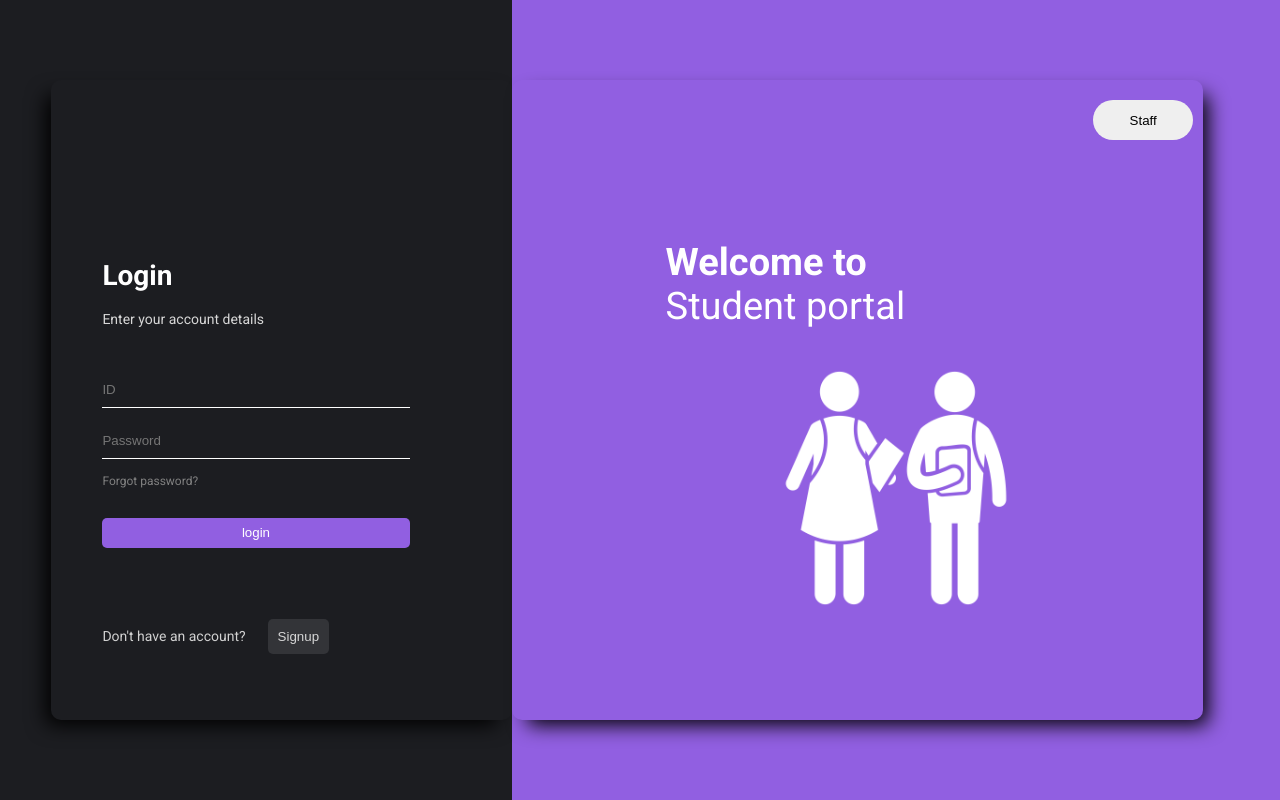
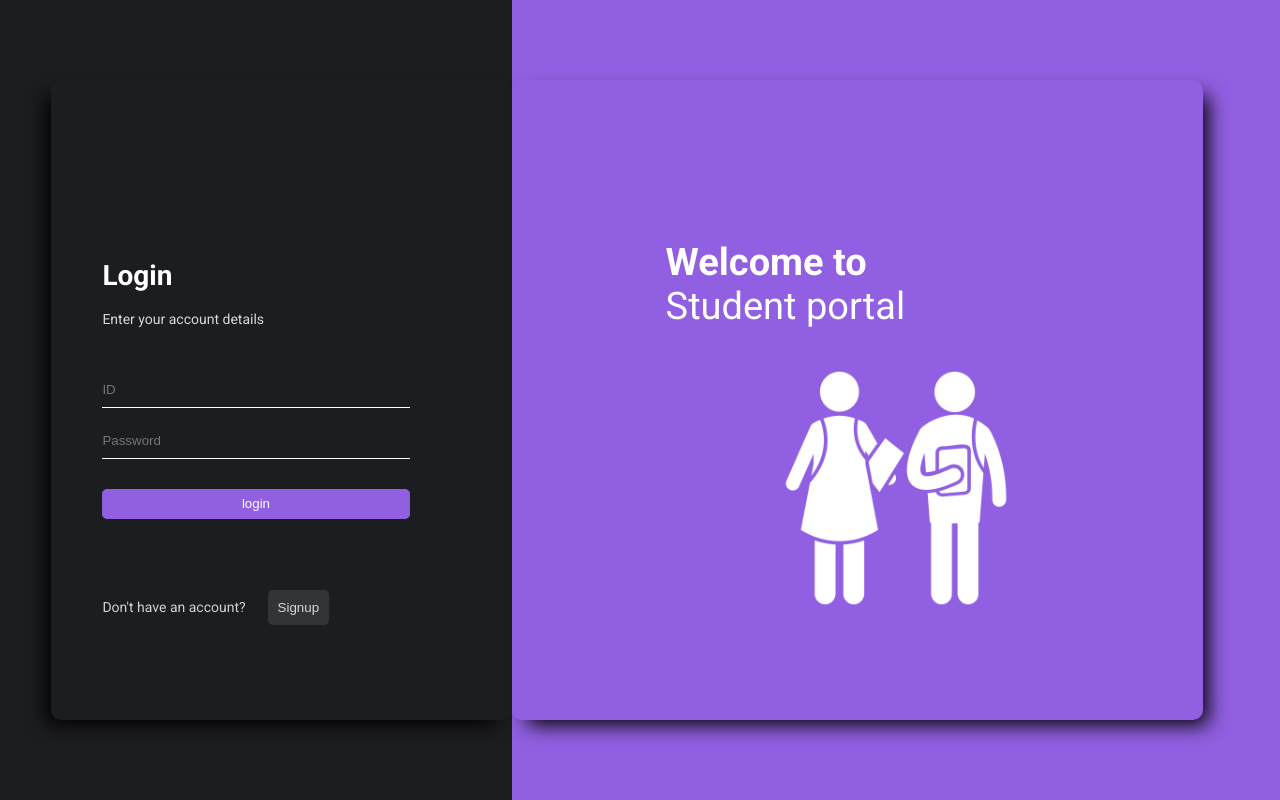
Before and after one commit to mussie-alemayehu/student-portal, a PHP site: page /auth/index.php in a window 1280 px wide. Run offline with PHP 8.4, Linux system fonts and the light colour scheme.

Commit message:
remove navigation to staff page from the auth page

```diff
--- a/auth/index.php
+++ b/auth/index.php
@@ -72,7 +72,6 @@ if ($_SERVER["REQUEST_METHOD"] == "POST") {
           ?>
         </div>
       <?php endif; ?>
-      <a class="forgot-password" href="">Forgot password?</a><br>
       <input type="submit" name="submit" value="login" class="btn"><br>
     </form>
     <p class="left">Don't have an account?</p>
--- a/auth/right.php
+++ b/auth/right.php
@@ -3,12 +3,7 @@
         <h1 class="h1-1">Welcome to</h1>
         <h1 class="h1-2">Student portal</h1>
         <img class="stud-img" src="graduates.png" alt="Students" />
-
-        <form action="../staff/index.php">
-          <button type="submit" name="Submit">Staff</button>
-        </form>
       </div>
     </div>
-
   </body>
 </html>
--- a/auth/style.css
+++ b/auth/style.css
@@ -43,26 +43,10 @@ body {
   border-bottom: solid white 3px;
 }
 
-a.forgot-password {
-  margin: 0 0 15px;
-  padding: 15px 0;
-  color: grey;
-  font-size: 12px;
-  text-decoration: none;
-  display: inline-block;
-}
-
-a.forgot-password:hover {
-  color: rgb(209, 209, 209);
-}
-
-a.forgot-password:active {
-  color: white;
-}
-
 .btn {
   width: 100%;
   height: 30px;
+  margin-top: 30px;
   background-color: #915fe1;
   color: white;
   border: none;
@@ -138,12 +122,3 @@ a.forgot-password:active {
   top: 20px;
   right: 10px;
 }
-
-.welcome form button {
-  padding: 10px;
-  display: inline-block;
-  width: 100px;
-  height: 40px;
-  border-radius: 20px;
-  border: none;
-}
--- a/connection.php
+++ b/connection.php
@@ -1,5 +1,6 @@
 <?php
-$hostname="10.4.192.160";
+// $hostname="10.4.117.69:8080";
+$hostname ="localhost:8080";
 $userName="root";
 $dbpassword="";
 $dbName="student_portal";
```
Also changed, not shown: results/tables-style.css (+2 -5 lines), staff/auth-style.css (added, +47 -0 lines), staff/auth.php (added, +17 -0 lines).
